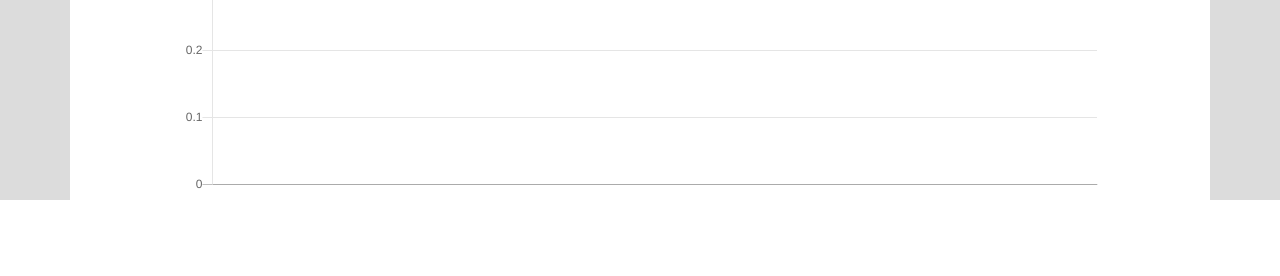
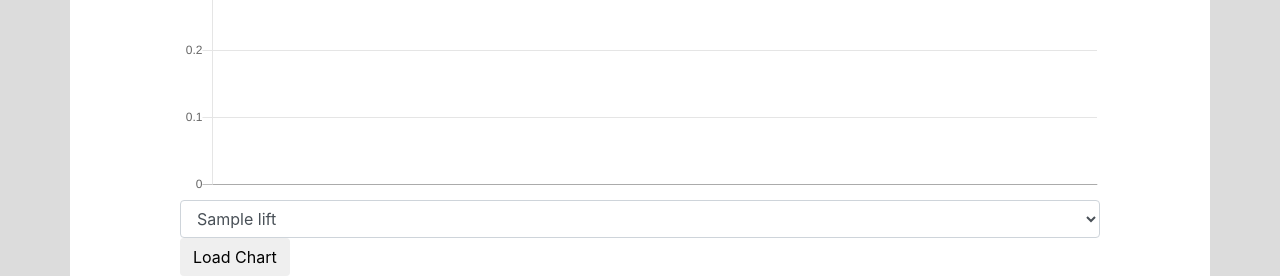
Before and after one commit to ZSalerno/Workout_Tracker, a Flask app: template templates/visualizations.html in a window 1280 px wide. Shown: the part 1522-1798 px from the top of the page. Before the commit the page ends 1722 px from the top, so only its background shows below. Run offline with Flask 2, Linux system fonts and the light colour scheme; the template is opened without the code that fills it: most values are stand-ins (such as "Sample title", 1, 10 or a date in 2020); some libraries are stand-ins or nearby versions.

Commit message:
Updates on visualiations to allow selecting value from drop down to redraw LOT chart
Signed-off-by: ZSalerno <zack@zacksalerno.com>

```diff
--- a/static/scripts.js
+++ b/static/scripts.js
@@ -134,3 +134,52 @@ function saveRow(r){
         }
     });
 };
+
+function getChartDataset(flaskData, fill=false, colors=false){
+    var keys = Object.keys(flaskData);
+    var datasetToReturn = [];
+    for (var i = 0; i < Object.keys(flaskData).length; i++){
+        datasetToReturn[i] = {
+            label: keys[i],  //Needs to be a variable - Wrong for lifts and Month by month. Always starts at first date. Not lift or month
+            fill: fill,
+            data: flaskData[keys[i]],
+            lineTension: 0,
+        }
+        if(colors){
+            datasetToReturn[i].backgroundColor = themeColors[i];
+            datasetToReturn[i].borderColor = themeColors[i]
+        }
+    }
+
+    return datasetToReturn;
+};
+
+//TODO Need to make this the full function used in both calls in visualizations.html
+function getChartDatasetTEMP (flaskData, key, fill=false, colors=false){
+//    alert(key)
+    var datasetToReturn = [];
+
+    datasetToReturn[0] = {
+        label: key,  //Needs to be a variable
+        fill: fill,
+        data: flaskData[key],
+        lineTension: 0,
+    }
+    if(colors){
+        datasetToReturn[0].backgroundColor = themeColors[i];
+        datasetToReturn[i=0].borderColor = themeColors[i]
+    }
+
+//    alert(datasetToReturn[0])
+    return datasetToReturn;
+};
+
+function loadLOTChart(){
+    var lift = $("#exLift option:selected").text();
+
+
+
+    var data = getChartDataset(table[lift], fill=false, colors=true);
+
+
+};
--- a/templates/visualizations.html
+++ b/templates/visualizations.html
@@ -9,6 +9,15 @@
     <canvas id="daysPerYearChart" width="400" height="200"></canvas>
     <canvas id="daysPerMonthChart" width="400" height="200"></canvas>
     <canvas id="liftsOverTimeChart" width="400" height="300"></canvas>
+    <div>
+      <select class="form-control" id="exLift" name="lift">
+          {% for id, lift in lifts %}
+              <option value="{{ id }}">{{ lift }}</option>
+          {% endfor %}
+      </select>
+
+      <button type="button" class="btn" onclick="loadLOTChart()">Load Chart</button>
+    </div>
     <script src="https://cdnjs.cloudflare.com/ajax/libs/Chart.js/2.7.3/Chart.min.js"></script>
 
     <!--Commented out for time being. Need to pass flask input to this js file somehow if i want to use it-->
@@ -56,29 +65,15 @@
         }
       });
 
-      <!--Create dataset based on data pased from flask-->
-      var i;
-      var dataPoints = {{ dpm_dict|safe }}
-      var years = Object.keys({{ dpm_dict|safe }});
-      var datasetData = [];
-      for (var i = 0; i < Object.keys(dataPoints).length; i++){
-        datasetData[i] = {
-            label: 'Days Exercised Per Month in DataYear'.replace('DataYear', years[i]),
-            fill: false,
-            backgroundColor: themeColors[i],
-            borderColor: themeColors[i],
-            data: dataPoints[years[i]]
-        }
-      }
 
-      <!--Create datys per month chart-->
+      <!--Create days per month chart-->
       var daysMonthctx = document.getElementById("daysPerMonthChart");
       var daysPerMonthChart = new Chart(daysMonthctx, {
         type: 'line',
         data: {
             labels: ["January", "February", "March", "April", "May", "June", "July",
                     "August", "September", "October", "November", "December"],
-            datasets: datasetData
+            datasets: getChartDataset({{ dpm_dict|safe }}, fill=false, colors=true)
         },
         options: {
             responsive: true,
@@ -86,40 +81,25 @@
                 display: true,
                 text: 'Days Exercised per Month'
             },
+            scales: {
+              xAxes:[{
+                type: 'category',
+              }],
+            },
         }
       });
 
       <!--Create lifts over time chart-->
-      <!--var dates = {{ dates|safe }}-->
-      <!--alert(dates[0])-->
-      <!--for(var i = 0; i <dates.length; i++) {-->
-        <!--dates[i] = new Date(dates[i])-->
-      <!--}-->
-      <!--var testDate = new Date('05/10/2018')-->
 
-      <!--Need function for this-->
-      var liftData = {{ lot_dict|safe }}
-      var lifts = Object.keys({{ lot_dict|safe }});
-      datasetData = [];
-      for (var i = 0; i < Object.keys(liftData).length; i++){
-        datasetData[i] = {
-            label: lifts[i],
-            fill: false,
-            lineTension: 0,
-            <!--backgroundColor: themeColors[i],-->
-            <!--borderColor: themeColors[i],-->
-            data: liftData[lifts[i]]
-        }
-      }
-
-      <!--Works by using the max ticks value. Need to create datasets variable. Need to send DF from flask-->
-      <!--var test = {{ lot_dict|safe }}-->
+      <!--TODO - WRONG VALUE ON CHART - last value is first date in set, works backwards from there -->
+      <!--Works by using the max ticks value. NOT MATCHING DATES CORRECTLY-->
+      function createLiftsOverTime(data, fill = false, colors = false, ctx){
         var liftsOverTimectx = document.getElementById("liftsOverTimeChart");
         var liftsOverTimeChart = new Chart(liftsOverTimectx, {
           type: 'line',
           data: {
               labels: {{ dates|safe }},
-            datasets: datasetData,
+              datasets: getChartDataset(data, fill, colors),
           },
           options: {
               scales: {
@@ -131,7 +111,8 @@
                   xAxes:[{
                       ticks: {
                           maxTicksLimit:10
-                    }
+                      },
+                      type: 'category',
                   }]
               },
               legend: {
@@ -139,6 +120,45 @@
               },
           },
         });
+
+        return liftsOverTimeChart;
+      };
+
+      var liftsOverTimectx = document.getElementById("liftsOverTimeChart");
+      <!--CAN THESE VARIABLES BE AUTO POPULATED? HOW TO TAKE DEFAULT ARGUMENTS?-->
+      <!--Put into variable so that the chart can be updated/deleted later on-->
+      var liftsOverTimeChart = createLiftsOverTime(data = {{ lot_dict|safe }}, fill = false, colors = false, ctx =liftsOverTimectx);
+
+      function loadLOTChart(){
+        var lift = $("#exLift option:selected").text();
+        liftsOverTimeChart.destroy();
+
+        liftsOverTimeChart = new Chart(liftsOverTimectx, {
+          type: 'line',
+          data: {
+              labels: {{ dates|safe }},
+              datasets:  getChartDatasetTEMP(data = {{ lot_dict|safe }}, key=lift, fill=false, colors=true),
+          },
+          options: {
+              scales: {
+                  yAxes: [{
+                      ticks: {
+                          beginAtZero:true,
+                      }
+                  }],
+                  xAxes:[{
+                      ticks: {
+                          maxTicksLimit:10
+                      },
+                      type: 'category',
+                  }]
+              },
+              legend: {
+                  display: false
+              },
+          },
+        });
+      };
   </script>
   </body>
 </html>
--- a/workout_scratch.py
+++ b/workout_scratch.py
@@ -51,7 +51,6 @@ _DAYS_PER_MONTH_SQL = text('''
 ''')
 
 app = Flask(__name__)
-x = ''
 
 # dtypes={
 #         'Date':'str',
@@ -183,24 +182,11 @@ def visualizations():
     for lift in history_df['Lift'].unique():
         lot_dict[lift] = [{"x":history_df['Date'][weight].strftime('%m/%d/%Y'), "y":history_df['Weight'][weight]} for weight in history_df[history_df['Lift']==lift].index]
 
+    # Create lifts for dropdown selection
+    lift_df = pandas.read_sql(_LIFT_SQL, engine, )
+    lift_list = lift_df.values.tolist()
+
     print(lot_dict)
-    # minimized_dates = []
-    # minimized_dates.append(dates[0])
-    #
-    # jump = math.floor((len(dates)-2)/10)
-    # orig_jump = jump
-    # while jump < len(dates):
-    #     minimized_dates.append(dates[jump])
-    #     jump = jump+orig_jump
-    #
-    # if dates[-1] not in minimized_dates:
-    #     minimized_dates.append(dates[-1])
-    #
-    # print(minimized_dates)
-    # for i, date in enumerate(minimized_dates):
-    #     minimized_dates[i] = minimized_dates[i].strftime('%m/%d/%Y')
-
-    # Have date labels. Need to provide datasets now
 
     return render_template('visualizations.html',
                             dpl=days_per_labels,
@@ -208,4 +194,5 @@ def visualizations():
                             dpm_dict=dpm_dict,
                             dates = dates,
                             lot_dict=lot_dict,
+                            lifts=lift_list
                            )
```
Also changed, not shown: static/chart_scripts.js (+31 -0 lines). Lines whose indentation alone changed are shown as unchanged.
